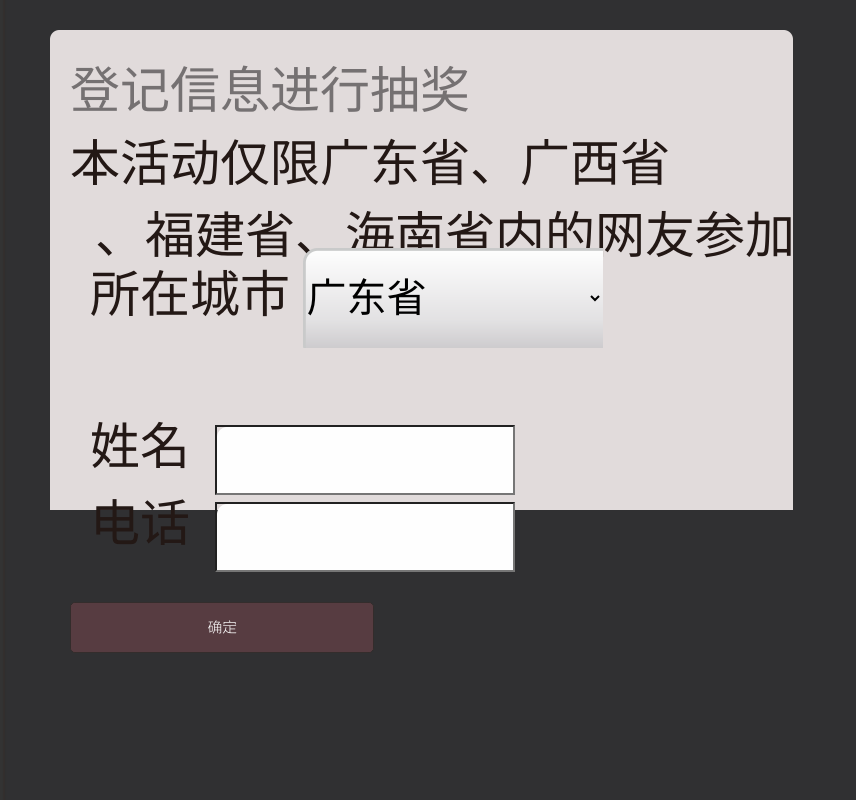
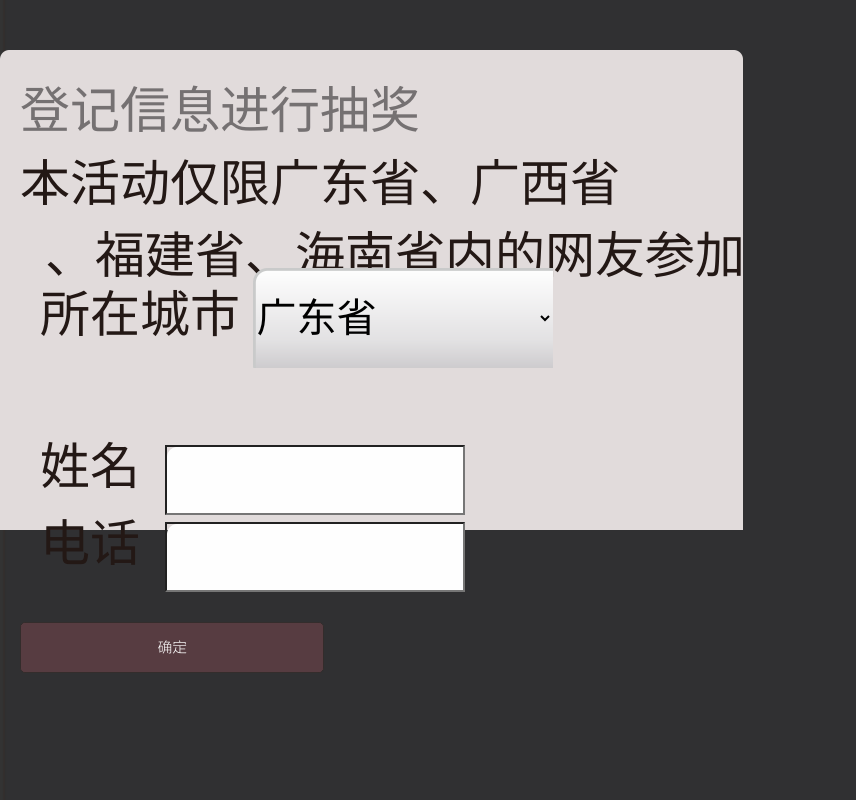
Before and after one commit to cyanwork/qixi, a PHP site: page /second_step.php in a window 1280 px wide. Shown: the whole page, without its empty margins (0-856 px from the left). Run offline with PHP 8.4, Linux system fonts and the light colour scheme.

Commit message:
add choujiang

```diff
--- a/second_step.php
+++ b/second_step.php
@@ -42,9 +42,8 @@
             height: 60%;
             width: 100%;
             position: absolute;
-            top: 30px;
-            margin-left: 50px;
-            margin-right: 50px;
+            top: 50px;
+            margin:  0 auto;
             background: url("images/step2_form.png") no-repeat;
         }
         form input{
```
